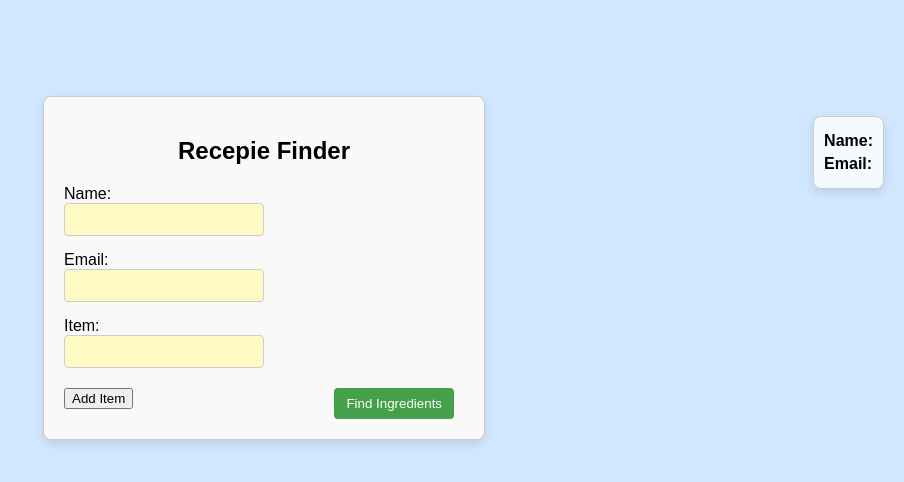
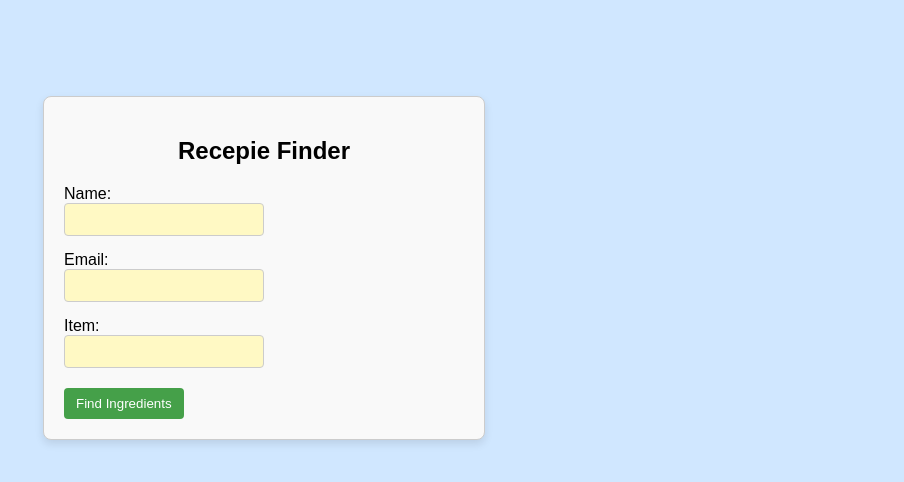
Before and after one commit to prott40/GreenBean, a React (Create React App) app: page / in a window 1280 px wide. Shown: the top 482 px of the page, without its empty margins (376-1280 px from the left). Built offline with nearby package versions, Linux system fonts and the light colour scheme.

Commit message:
reverts changed

```diff
--- a/src/Form.css
+++ b/src/Form.css
@@ -3,13 +3,11 @@ body {
   margin: 0;
   font-family: Arial, sans-serif;
 }
-
 .form-container {
   display: flex;
   justify-content: center;
   align-items: flex-start;
   margin-top: 1in;
-  position: relative; /* Important to position the info-box relative to the form */
 }
 
 .form-content {
@@ -32,12 +30,14 @@ body {
 
 label {
   margin-right: 10px;
-  text-align: left;
+   text-align: left;
+  margin-right: 10px;
 }
 
 input {
   width: 100%;
   max-width: 200px;
+
   padding: 8px;
   border: 1px solid #ccc;
   border-radius: 4px;
@@ -55,6 +55,7 @@ input {
   margin-right: 10px;
 }
 
+
 .finding-button {
   padding: 8px 12px;
   background-color: #45a049;
@@ -65,21 +66,5 @@ input {
 }
 
 .finding-button:hover {
-  background-color: #0b7dda;
+  background-color:#0b7dda ;
 }
-
-/* The box displaying the Name and Email in the upper-right corner */
-.info-box {
-  position: absolute;
-  top: 20px;
-  right: 20px;
-  background-color: rgba(255, 255, 255, 0.8); /* Light background */
-  padding: 10px;
-  border: 1px solid #ccc;
-  border-radius: 8px;
-  box-shadow: 0px 4px 8px rgba(0, 0, 0, 0.1);
-}
-
-.info-box p {
-  margin: 5px 0;
-}
--- a/src/Form.js
+++ b/src/Form.js
@@ -4,8 +4,6 @@ export default function Form() {
   const [fields, setFields] = useState([{ id: 1, value: '' }]); // Initial field
   const [showNewForm, setShowNewForm] = useState(false); // State to control which form to display
   const [itemName, setItemName] = useState(''); // State to store the item name for the new form
-  const [name, setName] = useState(''); // State to store the name
-  const [email, setEmail] = useState(''); // State to store the email
 
   const addField = () => {
     setFields([...fields, { id: fields.length + 1, value: '' }]);
@@ -27,40 +25,21 @@ export default function Form() {
 
   return (
     <div className="form-container">
-      {/* Box displaying Name and Email */}
-      <div className="info-box">
-        <p><strong>Name:</strong> {name}</p>
-        <p><strong>Email:</strong> {email}</p>
-      </div>
-
       {!showNewForm ? (
         // The initial form
         <form className="form-content">
           <h2>Recepie Finder</h2>
-
-          {/* Name input */}
           <div className="form-field">
             <label>
               Name:
-              <input
-                type="text"
-                name="name"
-                value={name}
-                onChange={(e) => setName(e.target.value)} // Update name state
-              />
+              <input type="text" name="name" />
             </label>
           </div>
 
-          {/* Email input */}
           <div className="form-field">
             <label>
               Email:
-              <input
-                type="email"
-                name="email"
-                value={email}
-                onChange={(e) => setEmail(e.target.value)} // Update email state
-              />
+              <input type="email" name="email" />
             </label>
           </div>
 
@@ -78,11 +57,6 @@ export default function Form() {
           ))}
 
           <div className="button-container">
-            <div className="button-wrapper">
-              <button type="button" onClick={addField} className="add-field-button">
-                Add Item
-              </button>
-            </div>
             <div className="button-wrapper">
               <button
                 type="button"
```
